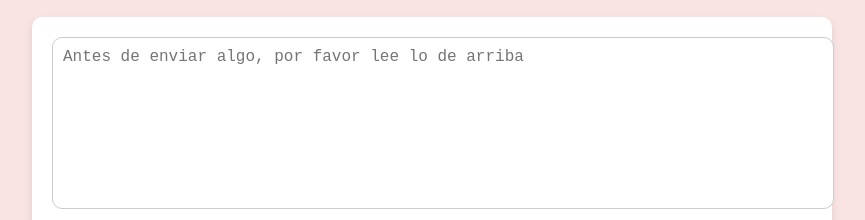
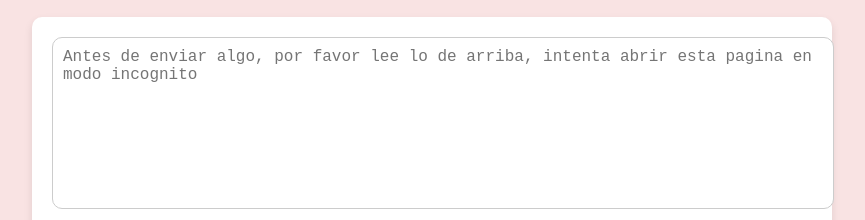
Before and after one commit to gabrielCupe/gabrielCupe.github.io, a plain HTML site: page index.html in a window 1280 px wide. Shown: the part 1045-1265 px from the top of the page, without its empty margins (208-1073 px from the left). Drawn offline with Linux system fonts and the light colour scheme.

Commit message:
Update index.html

```diff
--- a/index.html
+++ b/index.html
@@ -31,7 +31,7 @@
             <form action="https://formspree.io/f/xbllrpvl" method="POST">
                 <input type="hidden" name="_redirect" value="https://gabrielcupe.github.io">
                 <label>
-                    <textarea name="message" placeholder="Antes de enviar algo, por favor lee lo de arriba" class="area"></textarea>
+                    <textarea name="message" placeholder="Antes de enviar algo, por favor lee lo de arriba, intenta abrir esta pagina en modo incognito" class="area"></textarea>
                 </label>
                 <button type="submit" class="boton">Enviar</button>
             </form>
```
